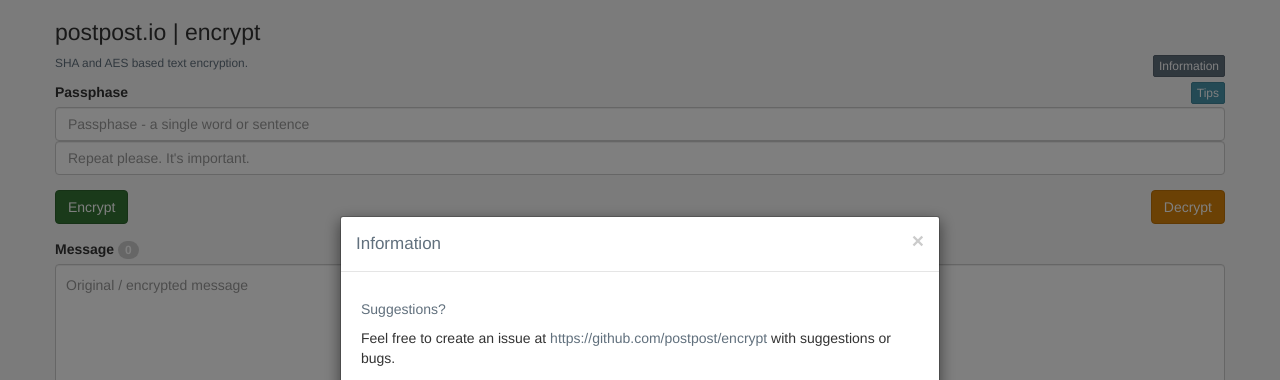
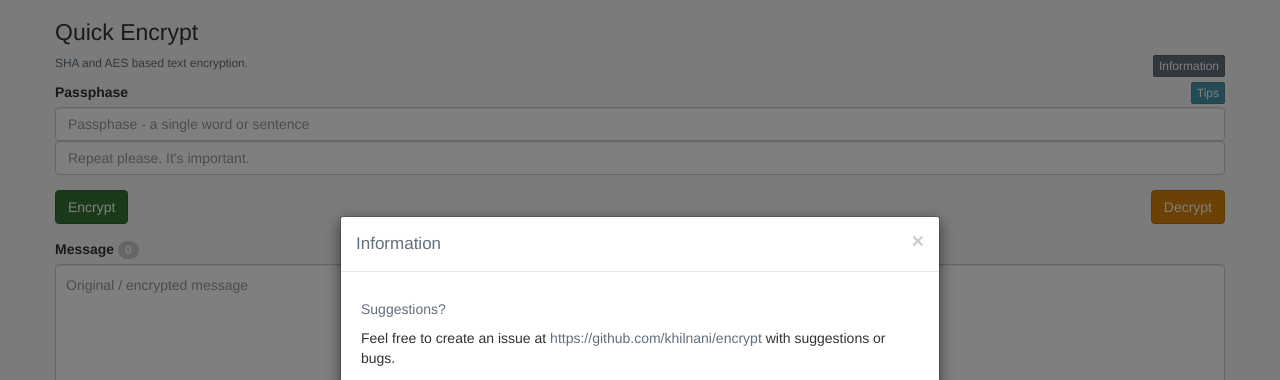
Before and after one commit to khilnani/quickedit.org, a plain HTML site: page index.html in a window 1280 px wide. Both pictures are taken after a click on the button "Information". Shown: the top 380 px of the page. Drawn offline with Linux system fonts and the light colour scheme.

Commit message:
Updated name

```diff
--- a/config.xml
+++ b/config.xml
@@ -3,16 +3,16 @@
 <!-- config.xml reference: https://build.phonegap.com/docs/config-xml -->
 <widget xmlns     = "http://www.w3.org/ns/widgets"
         xmlns:gap = "http://phonegap.com/ns/1.0"
-        id        = "com.postpost.encrypt"
+        id        = "com.khilnani.encrypt"
         version   = "1.0.0">
 
-    <name>PostPost Encrypt</name>
+    <name>QuickEncrypt</name>
 
     <description>
       A simple text encryption application.
     </description>
 
-    <author href="http://postpost.io" email="info@postpost.io">
+    <author href="http://postpost.io" email="nik@khilnani.org">
         Nik Khilnani
     </author>
 
--- a/index.html
+++ b/index.html
@@ -17,7 +17,7 @@
     <link rel="stylesheet" href="css/bootstrap.mods.css"/>
     <link rel="stylesheet" href="css/styles.css"/>
 
-    <title>postpost.io | encrypt</title>
+    <title>Quick Encrypt</title>
     <meta name="description" content="SHA and AES powered web based text encryption." />
   </head>
 
@@ -27,7 +27,7 @@
     <div class="container">
 
       <div class="row">
-        <h3>postpost.io | encrypt</h3>
+        <h3>Quick Encrypt</h3>
       </div>
 
       <div class="row">
@@ -108,7 +108,7 @@
         </div>
         <div class="modal-body">
           <h5 class="text-primary">Suggestions?</h5>
-          <p>Feel free to create an issue at <a href="https://github.com/postpost/encrypt">https://github.com/postpost/encrypt</a> with suggestions or bugs.</p>
+          <p>Feel free to create an issue at <a href="https://github.com/khilnani/encrypt">https://github.com/khilnani/encrypt</a> with suggestions or bugs.</p>
 
           <div class="well well-sm top-buffer">
           <h5>Disclaimer</h5>
```
Also changed, not shown: images/screenshot1.png (added), 1 other file.
